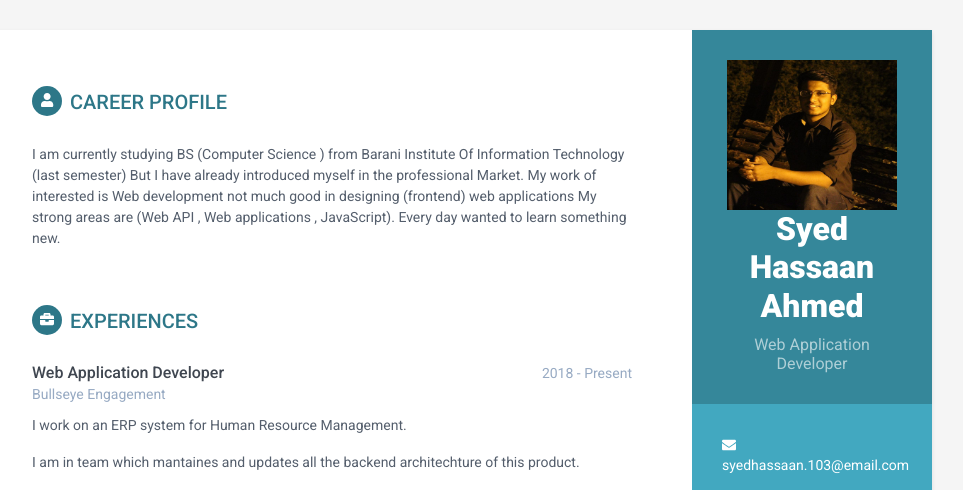
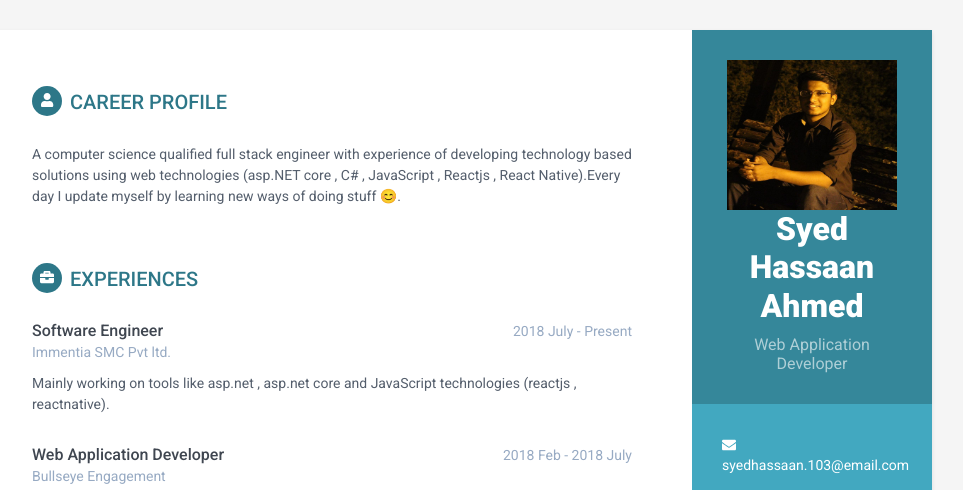
Before and after one commit to shassaan/hassaan, a plain HTML site: page index.html in a window 1280 px wide. Shown: the top 490 px of the page, without its empty margins (188-1151 px from the left). Drawn offline with nearby package versions, Linux system fonts and the light colour scheme.

Commit message:
updated my info

```diff
--- a/index.html
+++ b/index.html
@@ -78,21 +78,31 @@
             <section class="section summary-section">
                 <h2 class="section-title"><span class="icon-holder"><i class="fas fa-user"></i></span>Career Profile</h2>
                 <div class="summary">
-                    <p>I am currently studying BS (Computer Science ) from Barani Institute Of Information Technology (last semester)
-                        But I have already introduced myself in the professional Market.
-                        My work of interested is Web development not much good in designing (frontend) web applications My strong areas are (Web API , Web applications , JavaScript).
-                        Every day wanted to learn something new.</p>
+                    <p>A computer science qualified full stack engineer with experience of developing technology based solutions using web technologies (asp.NET core , C# , JavaScript , Reactjs , React Native).Every day I update myself by learning new ways of doing stuff 😊.</p>
                 </div><!--//summary-->
             </section><!--//section-->
 
             <section class="section experiences-section">
                 <h2 class="section-title"><span class="icon-holder"><i class="fas fa-briefcase"></i></span>Experiences</h2>
 
+
+		    <div class="item">
+                    <div class="meta">
+                        <div class="upper-row">
+                            <h3 class="job-title">Software Engineer</h3>
+                            <div class="time">2018 July - Present</div>
+                        </div><!--//upper-row-->
+                        <div class="company">Immentia SMC Pvt ltd.</div>
+                    </div><!--//meta-->
+                    <div class="details">
+                        <p>Mainly working on tools like asp.net , asp.net core and JavaScript technologies (reactjs , reactnative).</p>
+                    </div><!--//details-->
+                </div><!--//item-->
                 <div class="item">
                     <div class="meta">
                         <div class="upper-row">
                             <h3 class="job-title">Web Application Developer</h3>
-                            <div class="time">2018 - Present</div>
+                            <div class="time">2018 Feb - 2018 July</div>
                         </div><!--//upper-row-->
                         <div class="company">Bullseye Engagement</div>
                     </div><!--//meta-->
```
